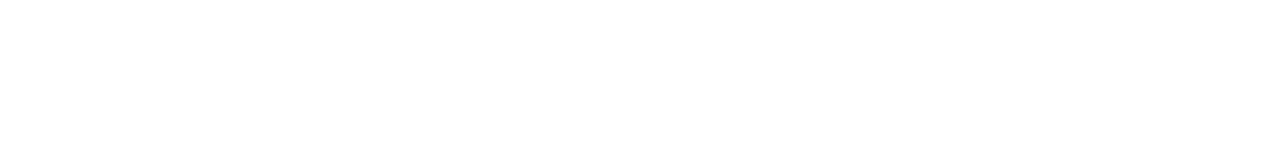
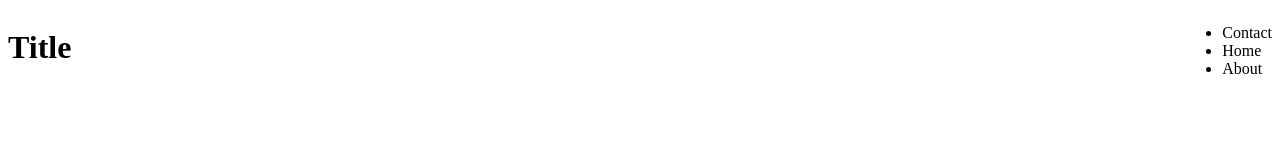
Before and after one commit to Mo-Rahman/JUST-IT-CSS, a plain HTML site: page day-7/index.html in a window 1280 px wide. Drawn offline with Linux system fonts and the light colour scheme.

Commit message:
flex-box

```diff
--- a/day-7/css/style.css
+++ b/day-7/css/style.css
@@ -0,0 +1,22 @@
+.flex-container {
+  display: flex;
+  justify-content: space-between;
+  /* flex-direction: column; */
+  /* flex-direction: row; */
+  /* consider using flex wrap for images */
+  /* flex-wrap: wrap; */
+}
+
+
+/* flex-froggy-24 */
+
+/* flex-flow: column-reverse wrap-reverse;
+justify-content: center;
+align-content: space-between; */
+
+/* second solution */
+
+/* flex-direction: column-reverse;
+flex-wrap: wrap-reverse;
+justify-content: center;
+align-content: space-between; */
--- a/day-7/index.html
+++ b/day-7/index.html
@@ -6,10 +6,20 @@
   <meta http-equiv="X-UA-Compatible" content="IE=edge">
   <meta name="viewport" content="width=device-width, initial-scale=1.0">
   <link rel="stylesheet" href="css/style.css">
-  <title>Day 7</title>
+  <title>Day 7 - flexbox</title>
 </head>
 
 <body>
+  <div class="flex-container">
+    <h1>Title</h1>
+    <div>
+      <ul>
+        <li>Contact</li>
+        <li>Home</li>
+        <li>About</li>
+      </ul>
+    </div>
+  </div>
 
 </body>
 
```
